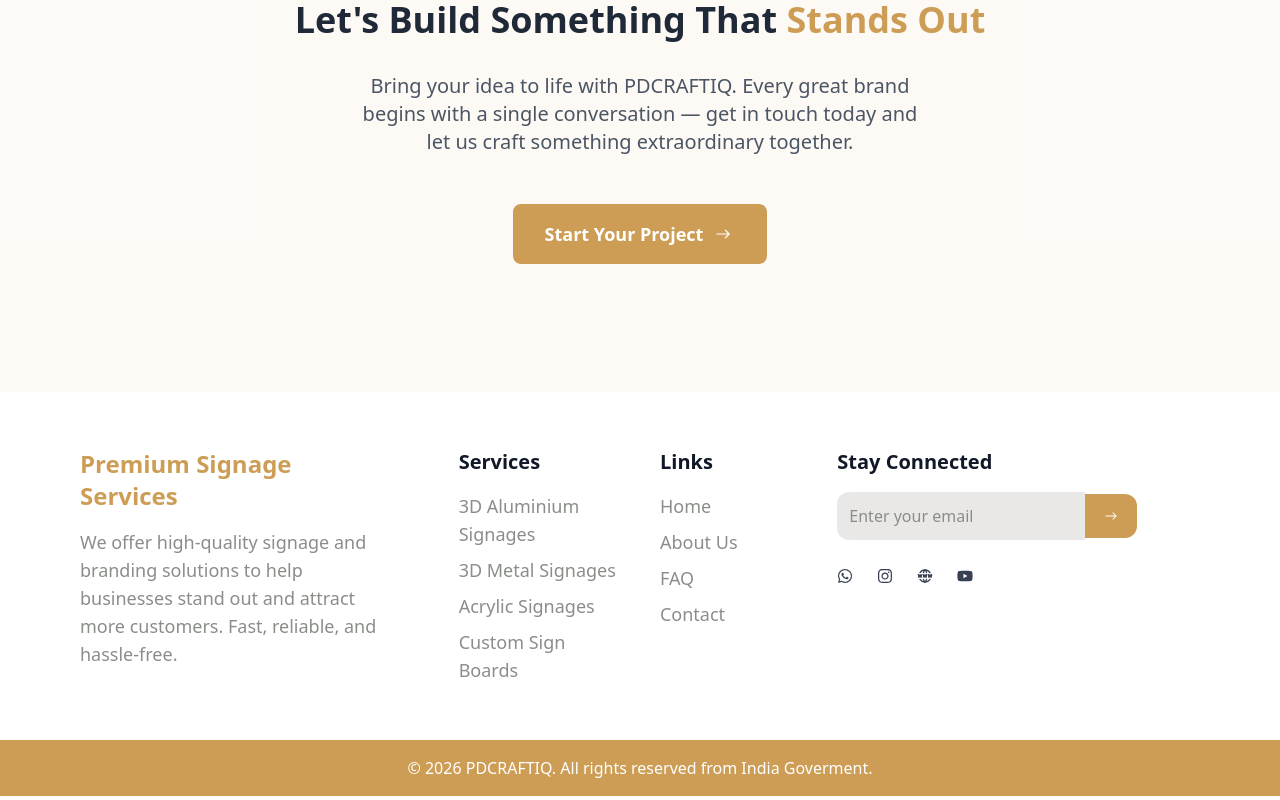
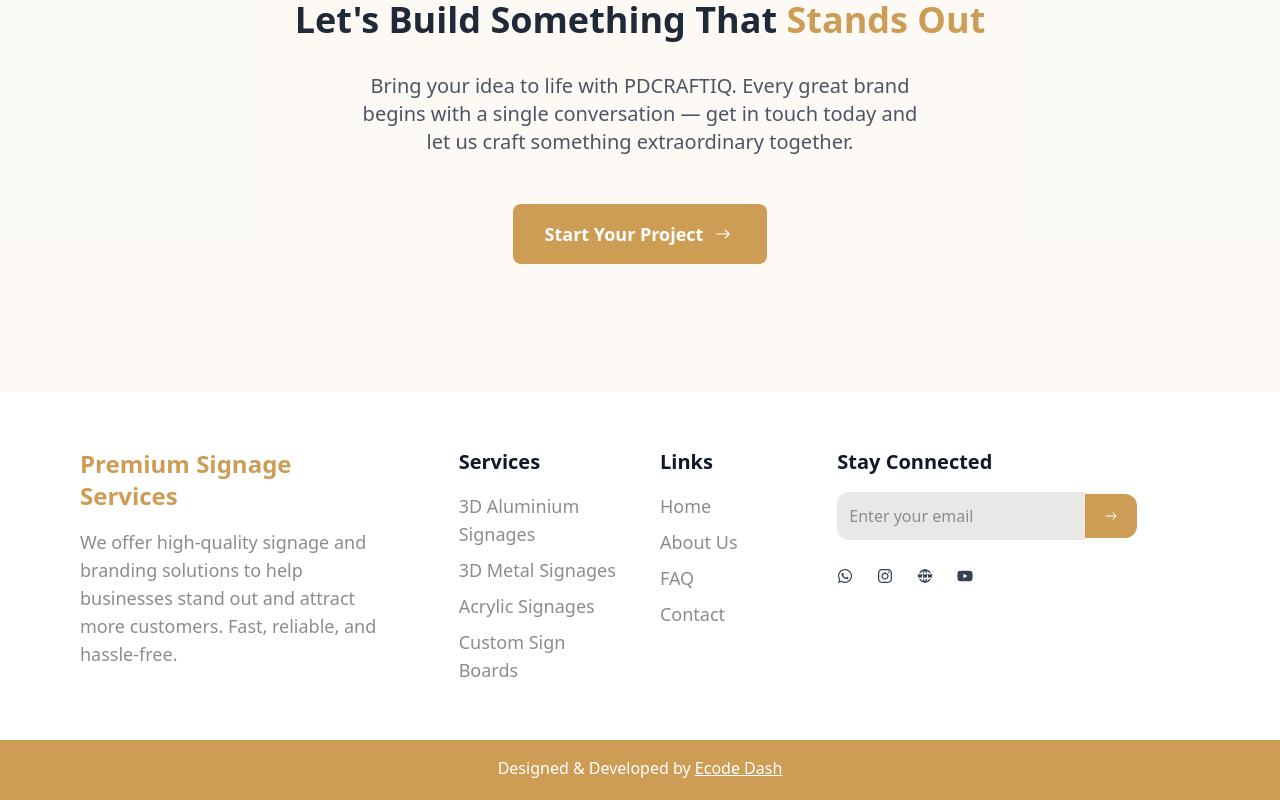
Before and after one commit to Anuj2508/pdcraftiq, a React (Vite) app: page /book-consultation in a window 1280 px wide. Shown: the part 268-1068 px from the top of the page. Built offline with nearby package versions, Linux system fonts and the light colour scheme; a web font is replaced by a local one.

Commit message:
Updated the footer

```diff
--- a/src/components/Hero.jsx
+++ b/src/components/Hero.jsx
@@ -59,16 +59,17 @@
 
             {/* Title */}
             <h1 className="text-4xl sm:text-6xl md:text-8xl font-extrabold uppercase text-white leading-tight">
-              Signages That Make
-              <span className="text-primary"> Business Your</span> Stand Out
+              Signages That
+              <span className="text-primary"> Makes Your</span> Business Stand
+              Out.
             </h1>
 
             {/* Subtitle */}
             <p className="mt-5 text-base sm:text-lg md:text-xl text-white/80 font-medium max-w-2xl mx-auto">
               <i>
-                We design, manufacture, and install 3D sign boards for all types
-                of businesses . 25+ years of experience with complete end-to-end
-                service.
+                We are into manufacturing, supply, and installation of 3D
+                signages, along with all types of creative fabrication works and
+                signage materials since 1998.
               </i>
             </p>
 
--- a/src/components/footer/CopyRight.jsx
+++ b/src/components/footer/CopyRight.jsx
@@ -1,12 +1,20 @@
 import React from "react";
+import { Link } from "react-router-dom";
 
 const CopyRight = () => {
   return (
-    <div className="bg-primary text-white py-4 ">
-      <div className="container mx-auto  text-center">
-        <p>
-          © {new Date().getFullYear()} PDCRAFTIQ. All rights reserved from India
-          Goverment.
+    <div className="bg-primary text-white py-4">
+      <div className="container mx-auto text-center">
+        <p className="mb-1">
+          Designed & Developed by{" "}
+          <Link
+            to="https://ecodedash.com"
+            target="_blank"
+            rel="noopener noreferrer"
+            className="underline  hover:text-gray-200 transition"
+          >
+            Ecode Dash
+          </Link>
         </p>
       </div>
     </div>
```
